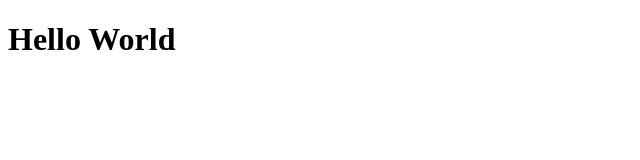
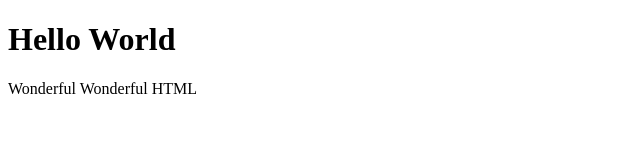
Before and after one commit to stanleyHayes/lecture0, a plain HTML site: page index.html in a window 1280 px wide. Shown: the whole page, without its empty margins (0-640 px from the left). Drawn offline with Linux system fonts and the light colour scheme.

Commit message:
Update index.html

```diff
--- a/index.html
+++ b/index.html
@@ -8,5 +8,6 @@
 </head>
 <body>
     <h1>Hello World</h1>
+    <p>Wonderful Wonderful HTML</p>
 </body>
 </html>
```
